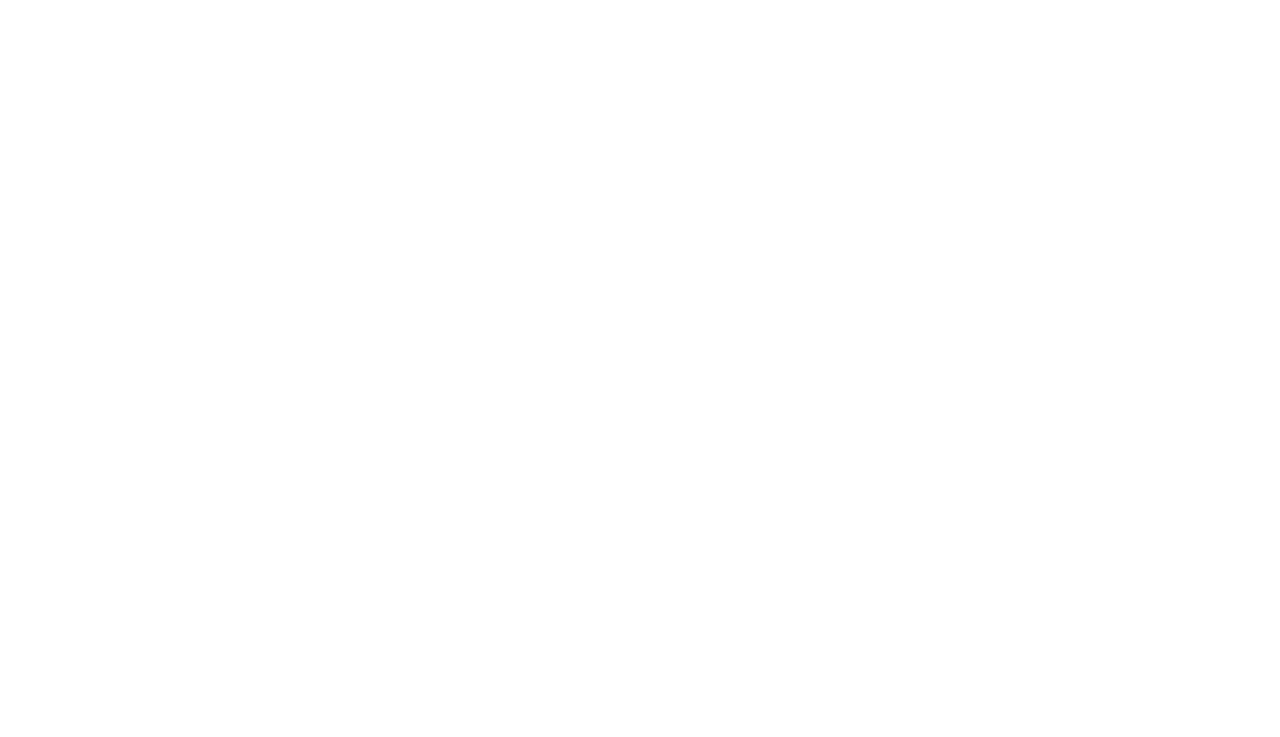
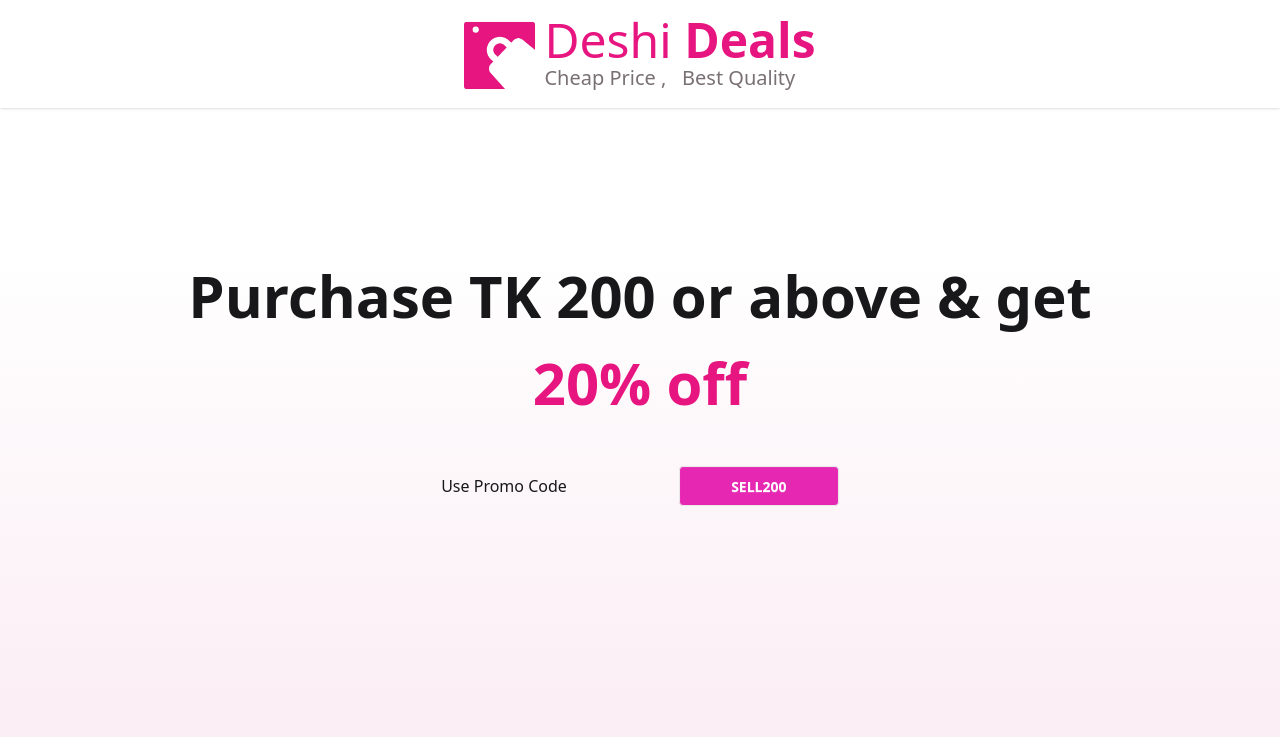
Before and after one commit to Ana-Ammar/deshi-deals, a plain HTML site: page index.html in a window 1280 px wide. Shown: the top 737 px of the page. Drawn offline with nearby package versions, Linux system fonts and the light colour scheme.

Commit message:
completed the navbar and  banner section

```diff
--- a/index.html
+++ b/index.html
@@ -4,8 +4,32 @@
     <meta charset="UTF-8">
     <meta name="viewport" content="width=device-width, initial-scale=1.0">
     <title>Deshi Deals | Home</title>
+    <link rel="shortcut icon" href="./assets/logo.png" type="image/x-icon">
+
+    <!-- Daisy UI cdn -->
+    <link href="https://cdn.jsdelivr.net/npm/daisyui@5" rel="stylesheet" type="text/css" />
+    <script src="https://cdn.jsdelivr.net/npm/@tailwindcss/browser@4"></script>
+
 </head>
 <body>
+    <header class="flex justify-center items-center gap-2 shadow p-4">
+        <img src="./assets/logo.png" alt="" class="w-18">
+        <div class="">
+            <h1 class="text-5xl text-[#E71580]">Deshi <span class="font-bold">Deals</span></h1>
+            <p class="text-xl text-[#797075]">Cheap Price , &nbsp; Best Quality</p>
+        </div>
+    </header>
 
+    <main>
+        <section class="banner h-[934px] bg-gradient-to-b from-[#ffffff] to-[#f6ddea]">
+            <h1 class="text-center font-bold text-[58px] mt-36">Purchase TK 200 or above & get</h1>
+            <h2 class="text-center font-bold text-[58px] text-[#E71580]">20% off</h2>
+            <div class=" flex justify-center items-center gap-28 mt-10">
+                <p class="">Use Promo Code</p>
+                <button class="btn bg-[#E527B2] text-white w-40">SELL200</button>
+            </div>
+            <img src="./assets/hero-bg.png" alt="" class="mx-auto mt-32">
+        </section>
+    </main>
 </body>
 </html>
```
Also changed, not shown: tailwind.config.js (added).
